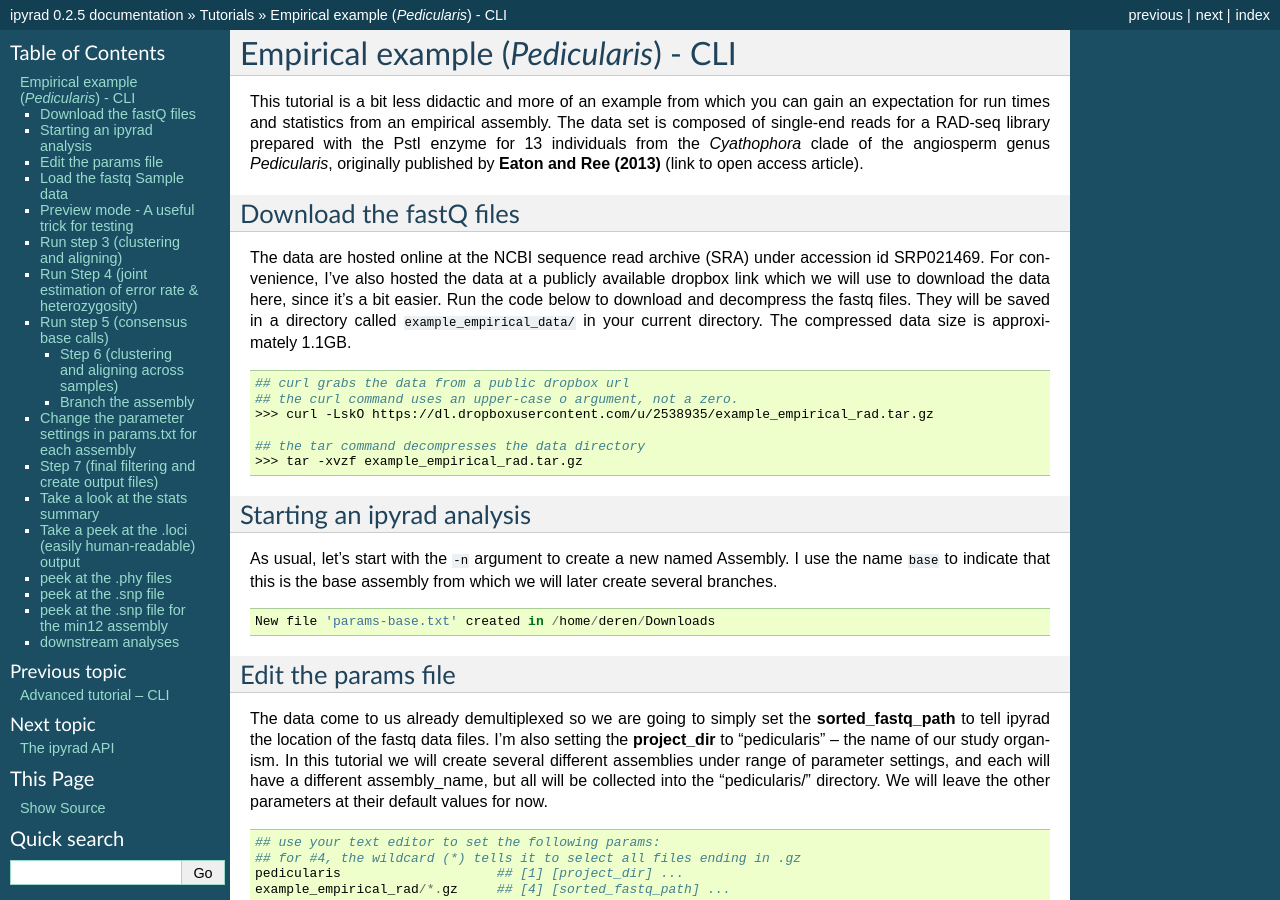
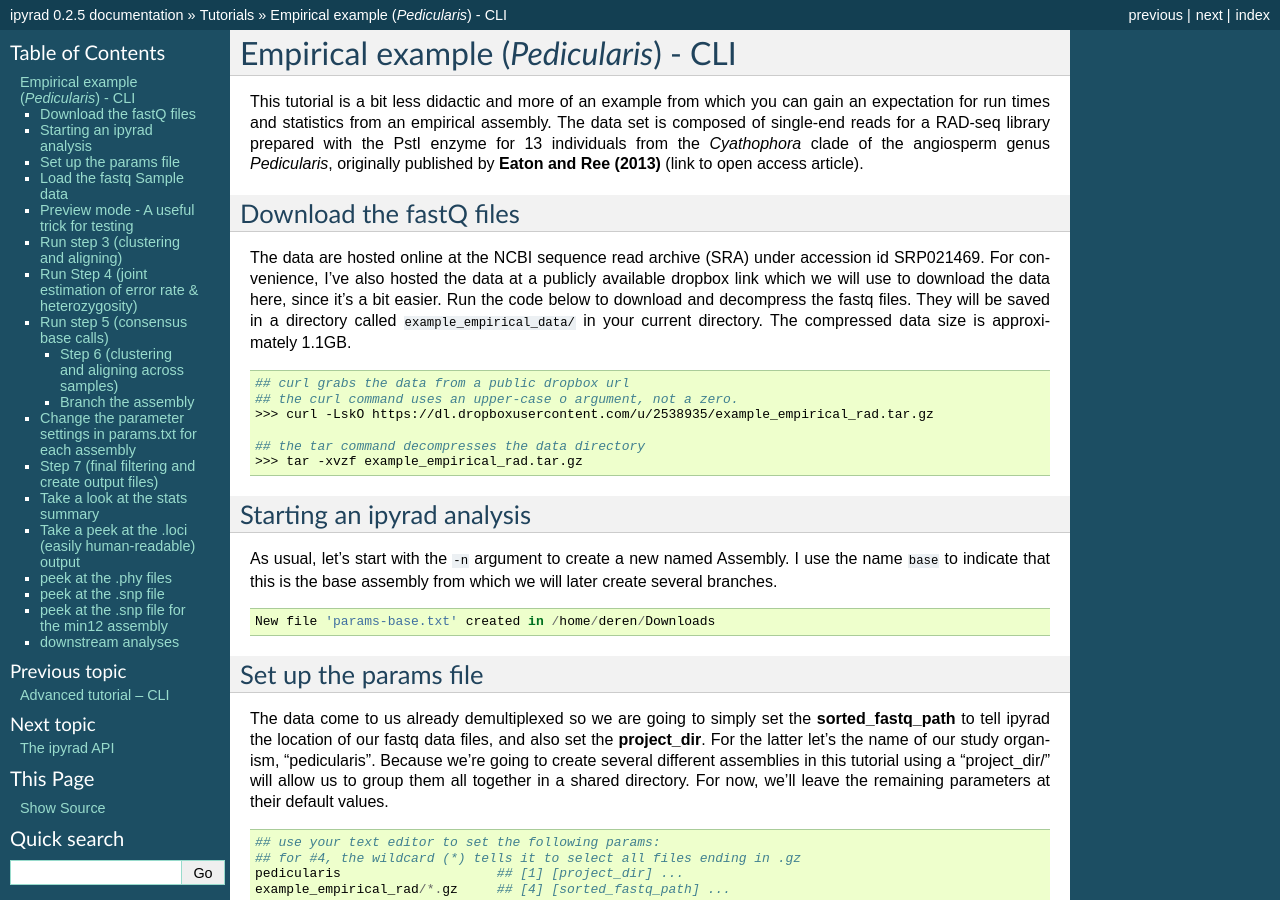
Before and after one commit to dereneaton/ipyrad, a Sphinx documentation site: the page built from docs/pedicularis_cli.rst, in a window 1280 px wide and 900 px high. Built offline with Sphinx 7.4.7, drawn with Linux system fonts in a browser that asks for light colours; pages that are not in the unit, such as notebooks, are missing from menus; the version number is read from the project's files by our own code.

Commit message:
updating pedic tut

```diff
--- a/docs/pedicularis_cli.rst
+++ b/docs/pedicularis_cli.rst
@@ -47,16 +47,15 @@ which we will later create several branches.
     New file 'params-base.txt' created in /home/deren/Downloads
 
 
-Edit the params file
-~~~~~~~~~~~~~~~~~~~~
+Set up the params file
+~~~~~~~~~~~~~~~~~~~~~~
 The data come to us already demultiplexed so we are going to simply set the
-**sorted\_fastq\_path** to tell ipyrad the location of the fastq
-data files. I'm also setting the **project\_dir** to "pedicularis" --
-the name of our study organism. In this tutorial we will create several
-different assemblies under range of parameter settings, and each will
-have a different assembly_name, but all will be collected into the
-"pedicularis/" directory. We will leave the other parameters at
-their default values for now.
+**sorted\_fastq\_path** to tell ipyrad the location of our fastq
+data files, and also set the **project\_dir**. For the latter let's the
+name of our study organism, "pedicularis".
+Because we're going to create several different assemblies in this tutorial
+using a "project_dir/" will allow us to group them all together in a shared
+directory. For now, we'll leave the remaining parameters at their default values.
 
 .. parsed-literal::
     ## use your text editor to set the following params:
```
